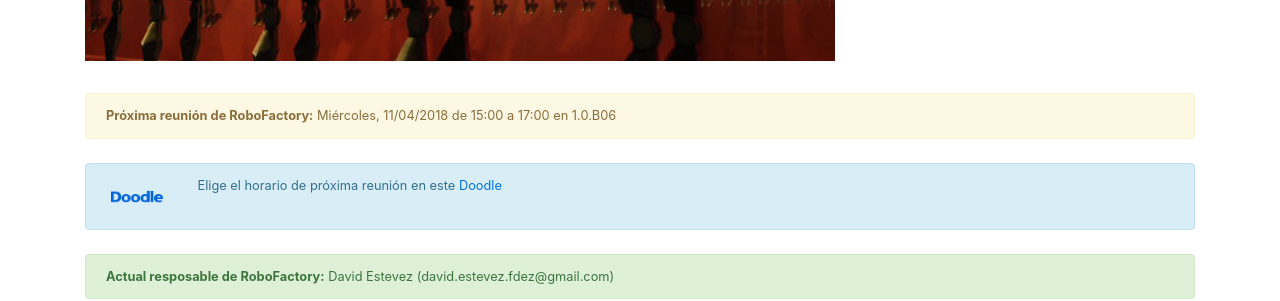
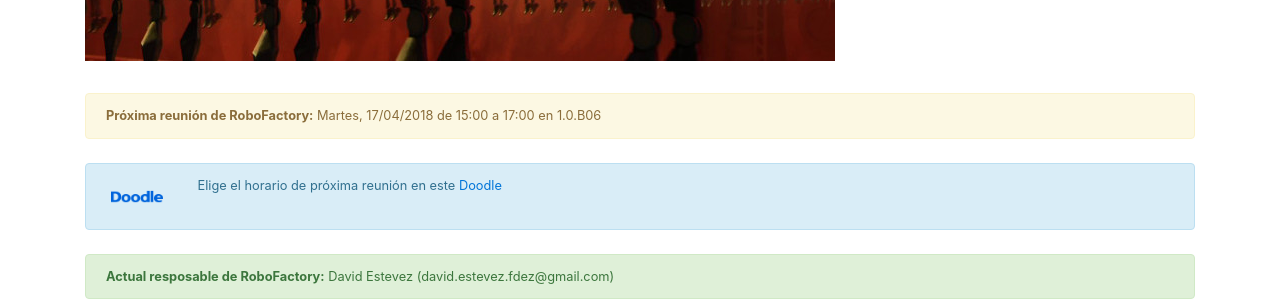
Before and after one commit to asrob-uc3m/asrob-uc3m.github.io, a Jekyll site: the page built from _workgroups/2017-09-19-robofactory.markdown, in a window 1280 px wide and 900 px high, scrolled down 831 px. Shown: the part 335-636 px from the top of the window. Built offline with Jekyll 4.4.1, drawn with Linux system fonts in a browser that asks for light colours.

Commit message:
Update next_meeting for workgroup RoboFactory

```diff
--- a/_workgroups/2017-09-19-robofactory.markdown
+++ b/_workgroups/2017-09-19-robofactory.markdown
@@ -5,7 +5,7 @@ layout: workgroup
 manager: David Estevez
 manager_email: david.estevez.fdez@gmail.com
 name: RoboFactory
-next_meeting: "Mi\xE9rcoles, 11/04/2018 de 15:00 a 17:00 en 1.0.B06"
+next_meeting: Martes, 17/04/2018 de 15:00 a 17:00 en 1.0.B06
 next_meeting_doodle: https://doodle.com/poll/ptmeh5zz9iprtk3b
 picture: /img/robofactory.jpg
 picture_full: /img/robofactory-full.jpg
```
